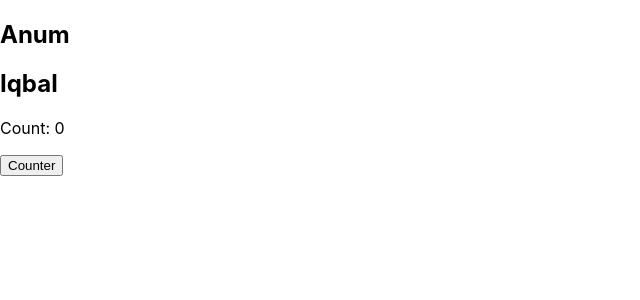
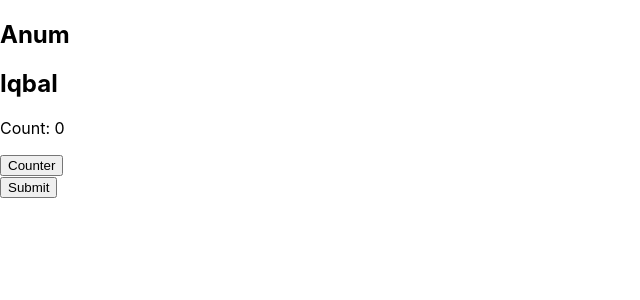
Before and after one commit to AnumIqbal2211/react_learning, a React (Create React App) app: page / in a window 1280 px wide. Shown: the top 300 px of the page, without its empty margins (0-640 px from the left). Built offline with nearby package versions, Linux system fonts and the light colour scheme.

Commit message:
Implement_Handling_Event_Example

```diff
--- /dev/null
+++ b/src/components/ReactHandlingEvents.js
@@ -0,0 +1,13 @@
+function Form() {
+  function handleSubmit(e) {
+    e.preventDefault();
+    console.log("You clicked submit.");
+  }
+
+  return (
+    <form onSubmit={handleSubmit}>
+      <button type="submit">Submit</button>
+    </form>
+  );
+}
+export default Form;
--- a/src/index.js
+++ b/src/index.js
@@ -3,6 +3,7 @@
 import reportWebVitals from './reportWebVitals';
 import ReactCompAndProp from "./components/ReactCompAndProp";
 import ReactStateAndLifecycle from "./components/ReactStateAndLifecycle";
+import ReactHandlingEvents from "./components/ReactHandlingEvents";
 
 
 const root = ReactDOM.createRoot(document.getElementById('root'));
@@ -10,6 +11,7 @@
   <>
     <ReactCompAndProp />
     <ReactStateAndLifecycle />
+    <ReactHandlingEvents />
 
   </>
 );
```
